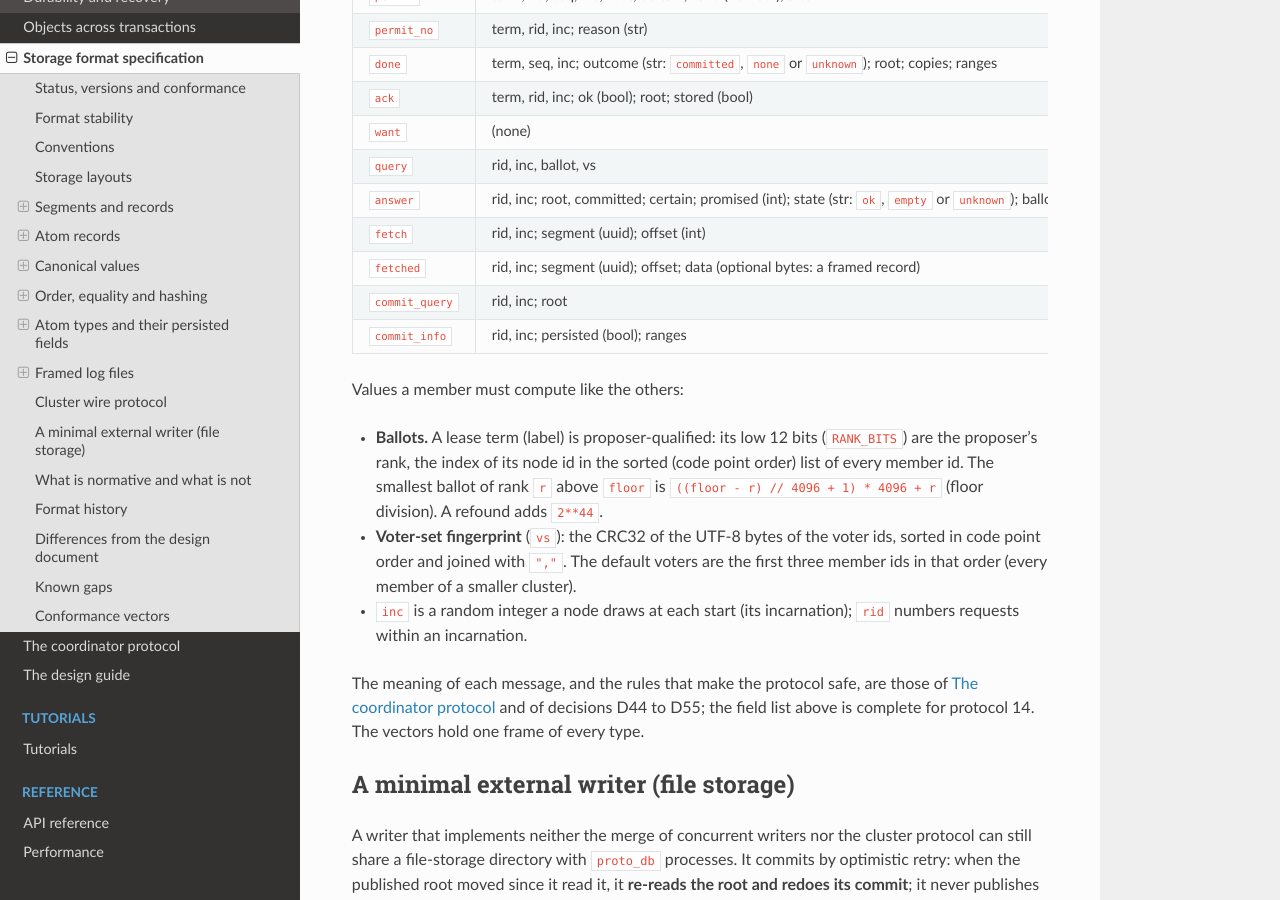
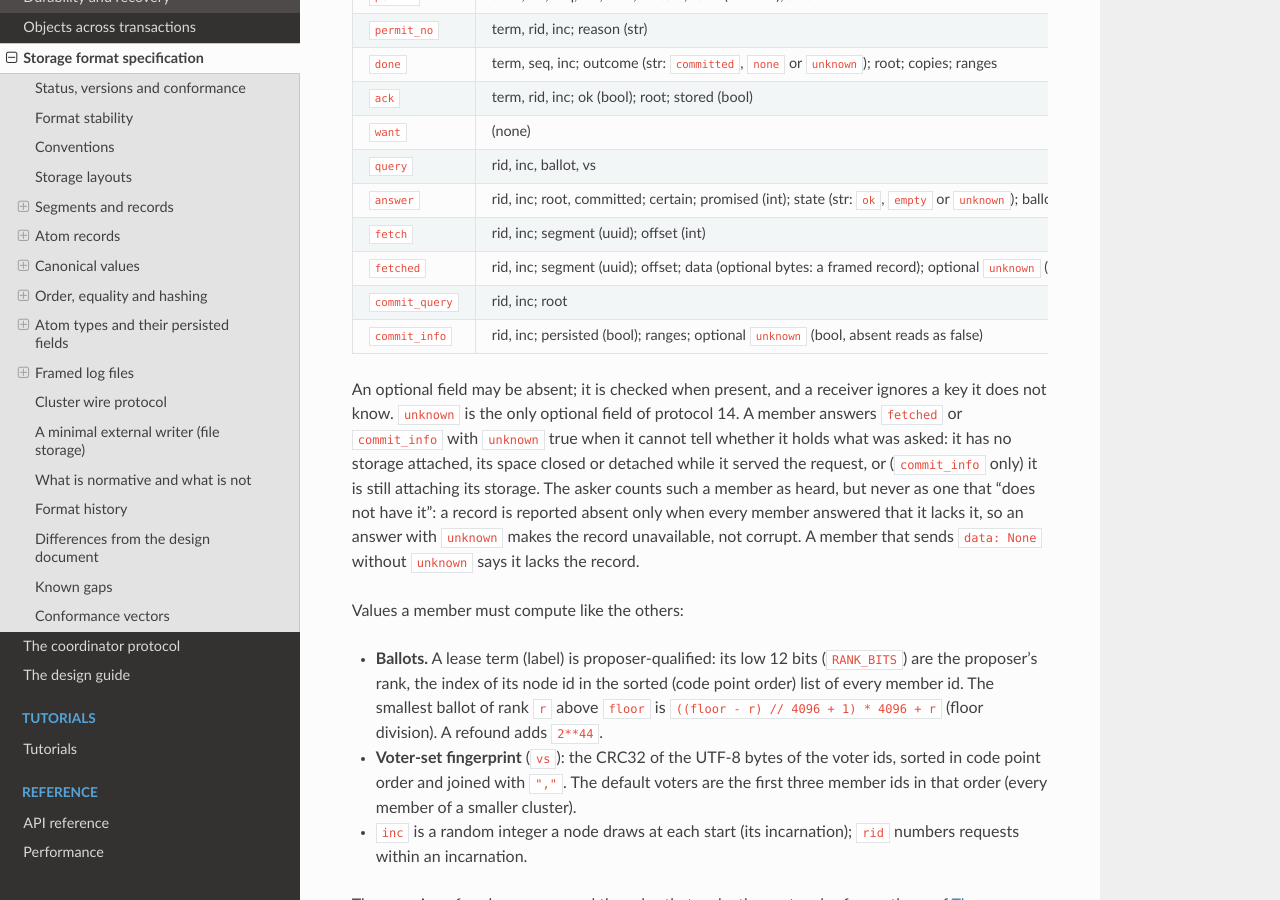
Before and after one commit to gamarino/ProtoDB, a Sphinx documentation site: the page built from docs/source/format-spec.rst, in a window 1280 px wide and 900 px high, scrolled down 35447 px. Built offline with Sphinx 7.4.7 and the Read the Docs theme 3.1.0, drawn with Linux system fonts in a browser that asks for light colours; some of the changed text lies outside the part shown.

Commit message:
Documentation fixes for 2.0.0rc4 (release review F1-F7)
Specify the optional unknown reply field in the format spec and add a conformance vector for it; state that it is part of protocol 14; README at 2.0.0rc4; describe the lease-read cap as ruled in R212; add the R233 cause to the none outcome; D1-D62; CHANGELOG lease-read bullet.

Co-Authored-By: Claude Opus 5.5 <noreply@anthropic.com>

```diff
--- a/docs/source/format-spec.rst
+++ b/docs/source/format-spec.rst
@@ -1791,11 +1791,22 @@ Field types:
    * - ``fetch``
      - rid, inc; segment (uuid); offset (int)
    * - ``fetched``
-     - rid, inc; segment (uuid); offset; data (optional bytes: a framed record)
+     - rid, inc; segment (uuid); offset; data (optional bytes: a framed record); optional
+       ``unknown`` (bool, absent reads as false)
    * - ``commit_query``
      - rid, inc; root
    * - ``commit_info``
-     - rid, inc; persisted (bool); ranges
+     - rid, inc; persisted (bool); ranges; optional ``unknown`` (bool, absent reads as false)
+
+An optional field may be absent; it is checked when present, and a receiver ignores a key it
+does not know. ``unknown`` is the only optional field of protocol 14. A member answers
+``fetched`` or ``commit_info`` with ``unknown`` true when it cannot tell whether it holds what
+was asked: it has no storage attached, its space closed or detached while it served the
+request, or (``commit_info`` only) it is still attaching its storage. The asker counts such a
+member as heard, but never as one that "does not have it": a record is reported absent only
+when every member answered that it lacks it, so an answer with ``unknown`` makes the record
+unavailable, not corrupt. A member that sends ``data: None`` without ``unknown`` says it
+lacks the record.
 
 Values a member must compute like the others:
 
```
Also changed, not shown: other parts of docs/source/format-spec.rst (+1 -1 lines), CHANGELOG.md (+4 -3 lines), README.md (+3 -3 lines), docs/decisions.md (+1 -1 lines), docs/source/coordinator-protocol.rst (+8 -4 lines), 6 other files.
